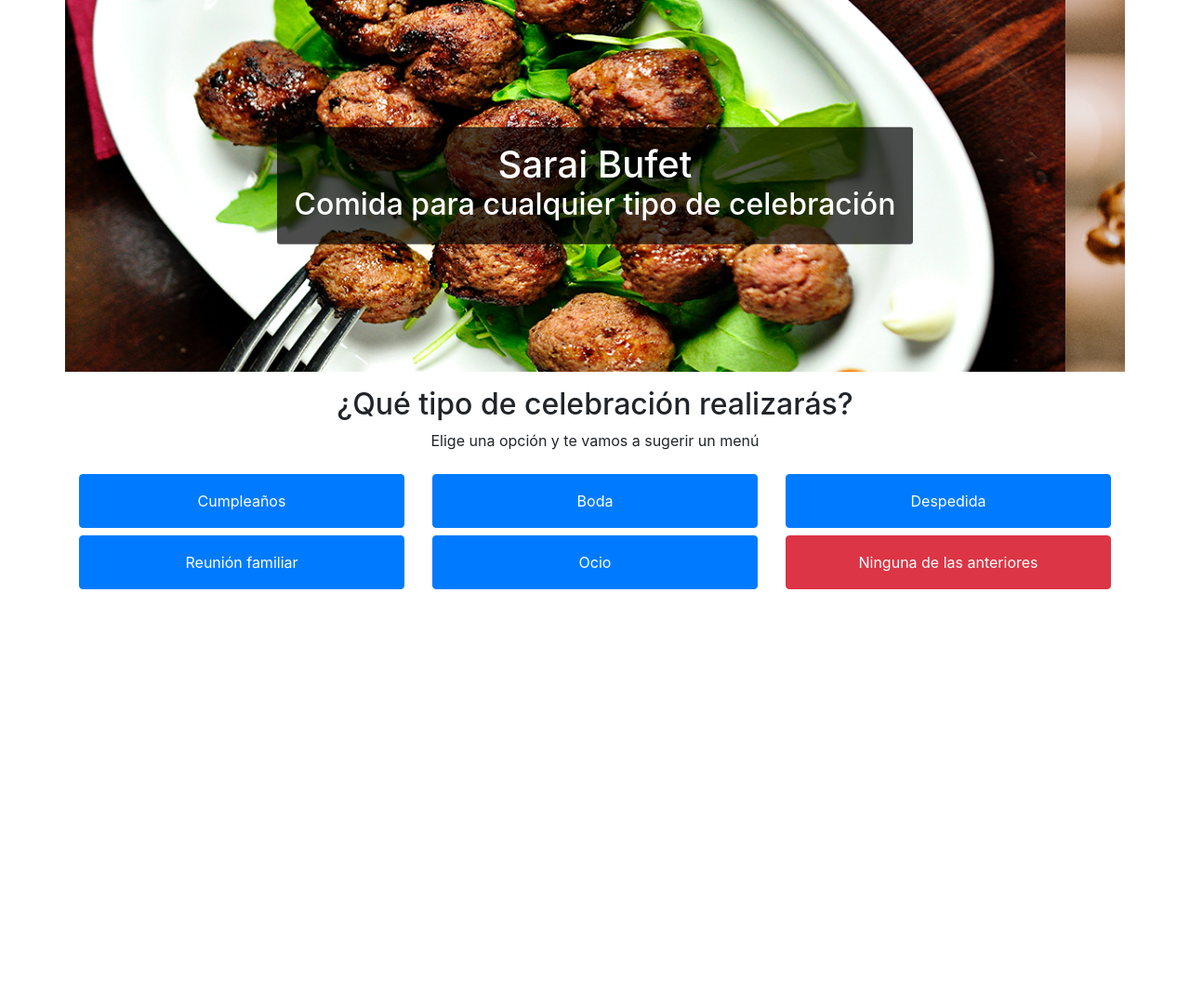
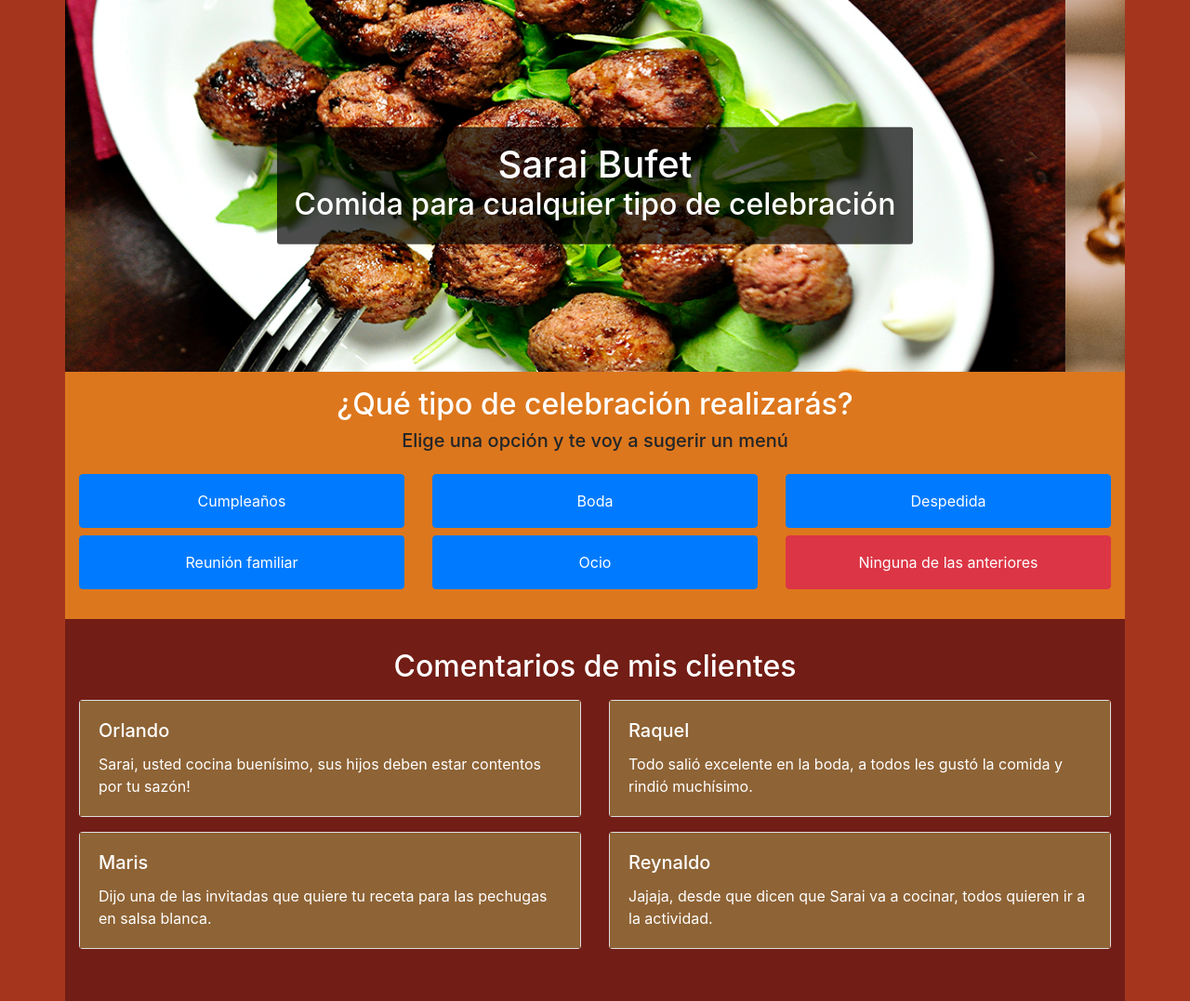
Before and after one commit to hernanreiq/sarai-bufet, a plain HTML site: page index.html in a window 1280 px wide. Shown: the whole page at 93% size. Before the commit the page ends 800 px from the top, so only its background shows below. Drawn offline with nearby package versions, Linux system fonts and the light colour scheme.

Commit message:
Colorización básica de body, main y reviews, agregada seccion de reviews

```diff
--- a/css/style.css
+++ b/css/style.css
@@ -1,3 +1,7 @@
+body {
+    background-color: #a5361d;
+}
+
 /*HEADER CONTENIDO*/
 #container-header {
     position: relative;
@@ -23,3 +27,14 @@
     width: 100%;
     height: 100%;
 }
+
+/*MAIN CONTENIDO */
+.container-main {
+    background-color: #dd771d;
+}
+.card-body {
+    background-color: #8e6335;
+}
+.container-reviews {
+    background-color: #721d15;
+}
--- a/index.html
+++ b/index.html
@@ -36,9 +36,9 @@
         </div>
     </header>
     <main>
-        <div class="container" id="contenedor-sugerencias">
-            <h2 class="text-center mt-3">¿Qué tipo de celebración realizarás?</h2>
-            <p class="text-center mb-4">Elige una opción y te vamos a sugerir un menú</p>
+        <div class="container container-main pb-4" id="contenedor-sugerencias">
+            <h2 class="text-center text-white pt-3">¿Qué tipo de celebración realizarás?</h2>
+            <p class="text-center mb-4 h5">Elige una opción y te voy a sugerir un menú</p>
             <div class="row">
                 <div class="col-lg-4">
                     <button class="btn btn-primary w-100 py-3 h5">Cumpleaños</button>
@@ -62,8 +62,49 @@
                 </div>
             </div>
         </div>
+        <div class="container container-reviews pt-3 pb-5" id="contenedor-reviews">
+            <h2 class="text-center text-white pt-3">Comentarios de mis clientes</h2>
+            <div class="row">
+                <div class="col-lg-6 py-2">
+                    <div class="card w-100">
+                        <div class="card-body text-white">
+                          <h5 class="card-title">Orlando</h5>
+                          <p class="card-text">Sarai, usted cocina buenísimo, sus hijos deben estar contentos por tu sazón!</p>
+                        </div>
+                      </div>
+                </div>
+                <div class="col-lg-6 py-2">
+                    <div class="card w-100">
+                        <div class="card-body text-white">
+                          <h5 class="card-title">Raquel</h5>
+                          <p class="card-text">Todo salió excelente en la boda, a todos les gustó la comida y rindió muchísimo.</p>
+                        </div>
+                      </div>
+                </div>
+            </div>
+            <div class="row">
+                <div class="col-lg-6 py-2">
+                    <div class="card w-100">
+                        <div class="card-body text-white">
+                          <h5 class="card-title">Maris</h5>
+                          <p class="card-text">Dijo una de las invitadas que quiere tu receta para las pechugas en salsa blanca.</p>
+                        </div>
+                      </div>
+                </div>
+                <div class="col-lg-6 py-2">
+                    <div class="card w-100">
+                        <div class="card-body text-white">
+                          <h5 class="card-title">Reynaldo</h5>
+                          <p class="card-text">Jajaja, desde que dicen que Sarai va a cocinar, todos quieren ir a la actividad.</p>
+                        </div>
+                      </div>
+                </div>
+            </div>
+        </div>
     </main>
-    <footer></footer>
+    <footer>
+
+    </footer>
     <!--BOOTSTRAP 4-->
     <script src="https://code.jquery.com/jquery-3.5.1.slim.min.js" integrity="sha384-DfXdz2htPH0lsSSs5nCTpuj/zy4C+OGpamoFVy38MVBnE+IbbVYUew+OrCXaRkfj" crossorigin="anonymous"></script>
     <script src="https://cdn.jsdelivr.net/npm/bootstrap@4.6.0/dist/js/bootstrap.bundle.min.js" integrity="sha384-Piv4xVNRyMGpqkS2by6br4gNJ7DXjqk09RmUpJ8jgGtD7zP9yug3goQfGII0yAns" crossorigin="anonymous"></script>
```
